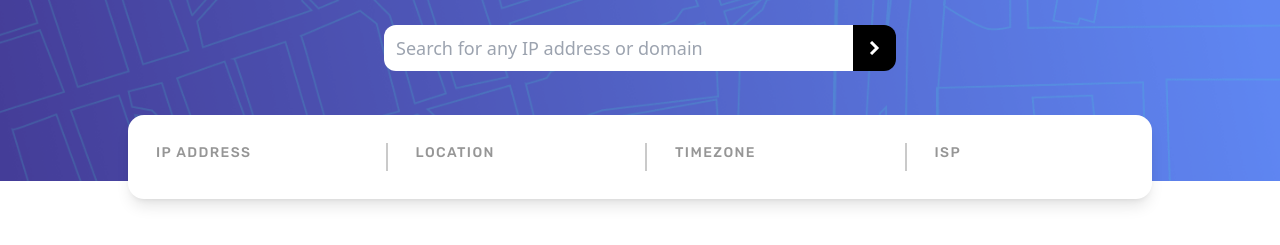
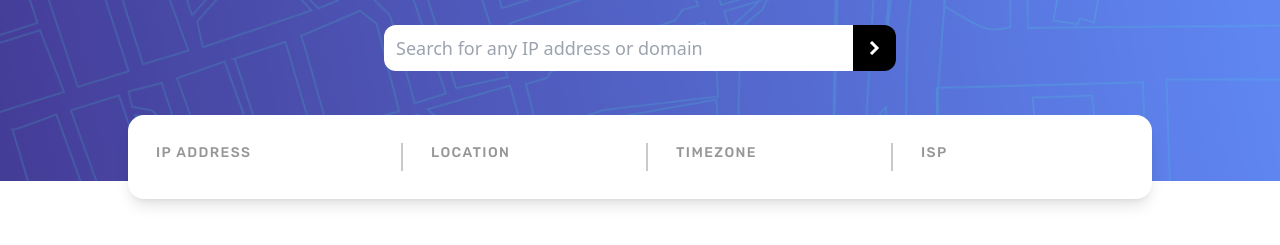
Before and after one commit to khalidmahamud/ip-address-tracker-master, a website: page build/index.html in a window 1280 px wide. Shown: the part 59-304 px from the top of the page. Drawn offline with nearby package versions, Linux system fonts and the light colour scheme; no server answers.

Commit message:
improved responsiveness

```diff
--- a/build/index.html
+++ b/build/index.html
@@ -31,24 +31,24 @@
 
           </div>
 
-          <div class="info-card w-full md:max-h-[200px] p-5 lg:p-7 md:mt-4 relative z-50 flex flex-col md:flex-row gap-3 justify-center md:justify-between items-center text-center font-rubik bg-white rounded-2xl shadow-lg">
+          <div class="info-card w-full p-5 lg:p-7 md:mt-4 relative z-50 flex flex-col md:grid md:grid-cols-4 gap-3 justify-center items-center text-center font-rubik bg-white rounded-2xl shadow-lg">
 
-            <div class="md:flex-1 ip-info md:h-full md:text-left md:pr-7">
+            <div class="ip-info md:h-full md:text-left md:pr-7">
               <p class="font-[500] text-[.6rem] sm:text-xs md:text-sm tracking-widest text-Dark-Gray mb-1 md:mb-2">IP ADDRESS</p>
               <p id="ip-address-text" class="text-Very-Dark-Gray font-[500] text-lg sm:text-2xl"></p>
             </div>
 
-            <div class="md:flex-1 location-info md:w-[25%] md:h-full md:text-left md:px-7 md:border-l-2 md:border-Dark-Gray md:border-opacity-50">
+            <div class="location-info md:h-full md:text-left md:px-7 md:border-l-2 md:border-Dark-Gray md:border-opacity-50">
               <p class="font-[500] text-[.6rem] sm:text-xs md:text-sm tracking-widest text-Dark-Gray mb-1 md:mb-2">LOCATION</p>
               <p id="location-text" class="text-Very-Dark-Gray font-[500] text-lg sm:text-2xl"></p>
             </div>
 
-            <div class="md:flex-1 timezone-info md:h-full md:text-left md:px-7 md:border-l-2 md:border-Dark-Gray md:border-opacity-50">
+            <div class="timezone-info md:h-full md:text-left md:px-7 md:border-l-2 md:border-Dark-Gray md:border-opacity-50">
               <p class="font-[500] text-[.6rem] sm:text-xs md:text-sm tracking-widest text-Dark-Gray mb-1 md:mb-2">TIMEZONE</p>
               <p id="timezone-text" class="text-Very-Dark-Gray font-[500] text-lg sm:text-2xl"></p>
             </div>
 
-            <div class="md:flex-1 isp-info md:h-full md:text-left md:pl-7 md:border-l-2 md:border-Dark-Gray md:border-opacity-50">
+            <div class="isp-info md:h-full md:text-left md:pl-7 md:border-l-2 md:border-Dark-Gray md:border-opacity-50">
               <p class="font-[500] text-[.6rem] sm:text-xs md:text-sm tracking-widest text-Dark-Gray mb-1 md:mb-2">ISP</p>
               <p id="isp-text" class="text-Very-Dark-Gray font-[500] text-lg sm:text-2xl"></p>
             </div>
```
Also changed, not shown: build/css/style.css.
